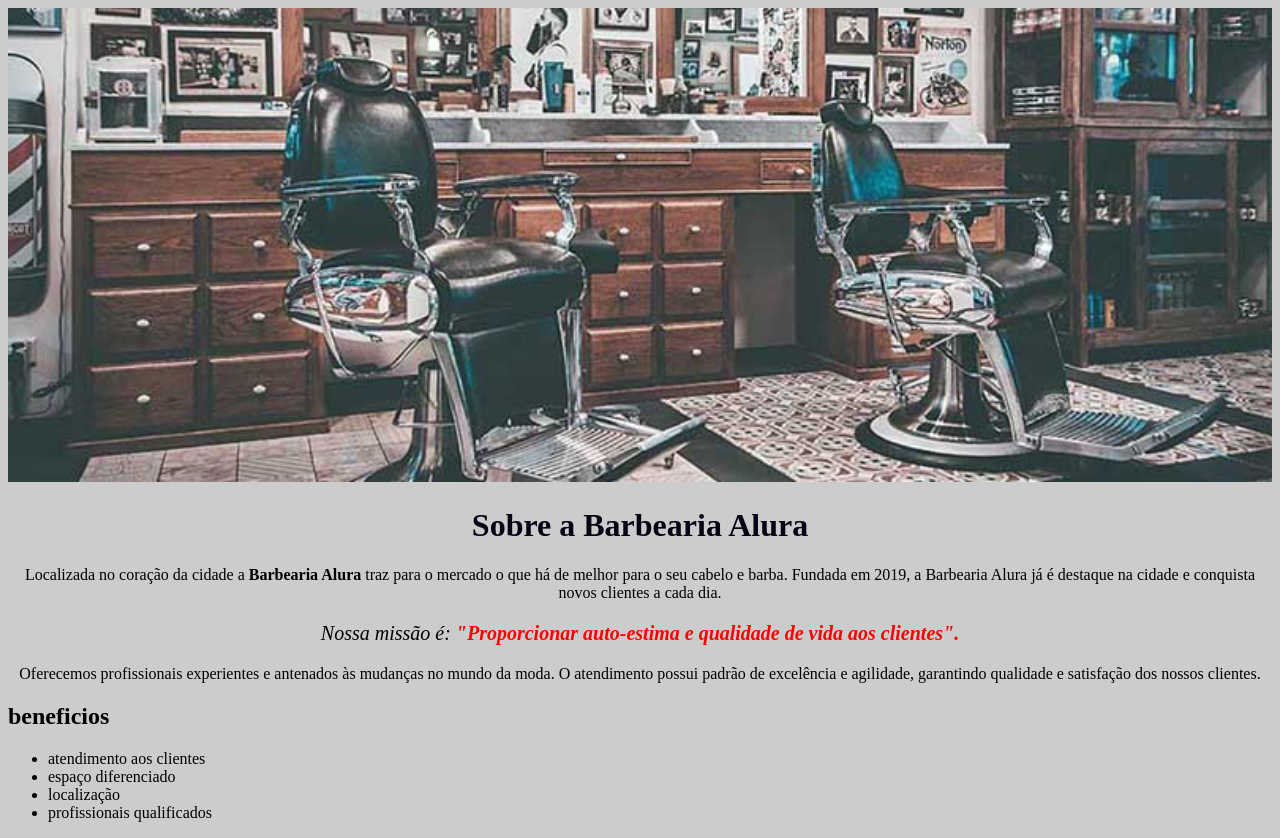
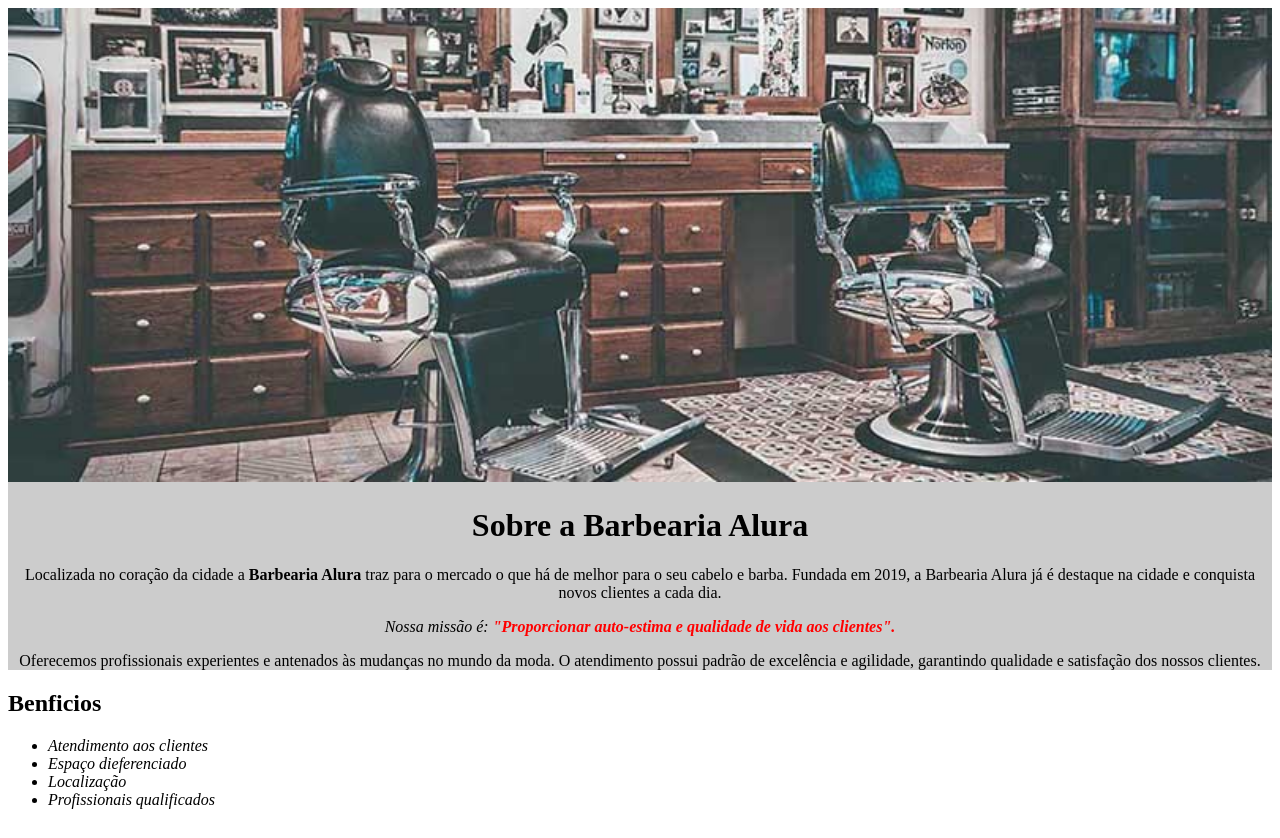
Before and after one commit to euanatamais/barbeariaalura, a plain HTML site: page index.html in a window 1280 px wide. Drawn offline with Linux system fonts and the light colour scheme.

Commit message:
Add files via upload

```diff
--- a/index.html
+++ b/index.html
@@ -1,5 +1,5 @@
 <!DOCTYPE html>
-<html lang="en">
+<html lang="pt-br">
 <head>
     <meta charset="UTF-8">
     <meta http-equiv="X-UA-Compatible" content="IE=edge">
@@ -8,24 +8,29 @@
     <link rel="stylesheet" href="style.css">
 </head>
 <body>
-<img id="banner" src="banner.jpg" alt="">
+   <div class="principal">
+
+    <img id="banner" src="banner.jpg" alt="">
     <h1>Sobre a Barbearia Alura</h1>
 
-    <p>Localizada no coração da cidade a <strong>Barbearia Alura</strong>   traz para o mercado o que há de melhor para o seu cabelo e barba. Fundada em 2019, a Barbearia Alura já é destaque na cidade e conquista novos clientes a cada dia.</p>
+    <p>Localizada no coração da cidade a <strong>Barbearia Alura</strong> traz para o mercado o que há de melhor para o seu cabelo e barba. Fundada em 2019, a Barbearia Alura já é destaque na cidade e conquista novos clientes a cada dia.</p>
 
-    <p id="missao"><em> Nossa missão  é:<strong> "Proporcionar auto-estima e qualidade de vida aos clientes".</strong> </em> </p>
+    <p id=missao">  <em> Nossa missão é: <strong>"Proporcionar auto-estima e qualidade de vida aos clientes".</strong></em></p>
 
     <p>Oferecemos profissionais experientes e antenados às mudanças no mundo da moda. O atendimento possui padrão de excelência e agilidade, garantindo qualidade e satisfação dos nossos clientes.</p>
-
-<h2>beneficios</h2>
-<ul>
-<li>atendimento aos clientes</li>
-<li>espaço diferenciado</li>
-<li>localização</li>
-<li>profissionais qualificados</li>
+   </div>
 
 
-</ul>
+<div class="beneficios">
+    <h2>Benficios</h2>
+    <ul>
+    <li class="itens">Atendimento aos clientes</li>
+    <li class="itens">Espaço dieferenciado</li>
+    <li class="itens">Localização</li>
+    <li class="itens">Profissionais qualificados</li>
+    </ul>
+</div>
+
 
 </body>
 </html>
--- a/style.css
+++ b/style.css
@@ -1,28 +1,31 @@
 body{
+    background-color: white;
+}
+
+.principal{
     background-color: #ccc;
 }
-
 #banner{
     width: 100%;
 }
 
+h1{
+    color: black ; text-align: center;
+}
 
-
-
-
-h1{
-    color: rgb(4, 4, 19);
-    text-align: center;
-}
 p{
     text-align: center;
 }
+
 #missao{
-  font-size: 20px;
-
+    font-size: 20xp;
 }
-
-
 em strong{
     color: red;
 }
+.itens{
+    font-style: italic;
+}
+.beneficios{
+    background-color: white;
+}
```
